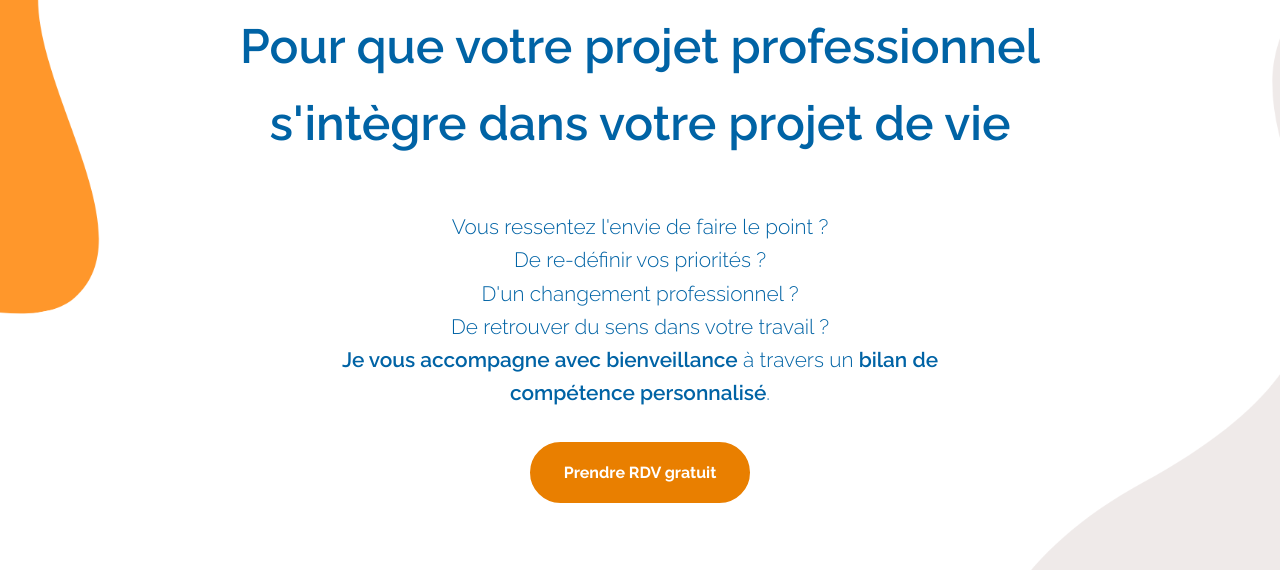
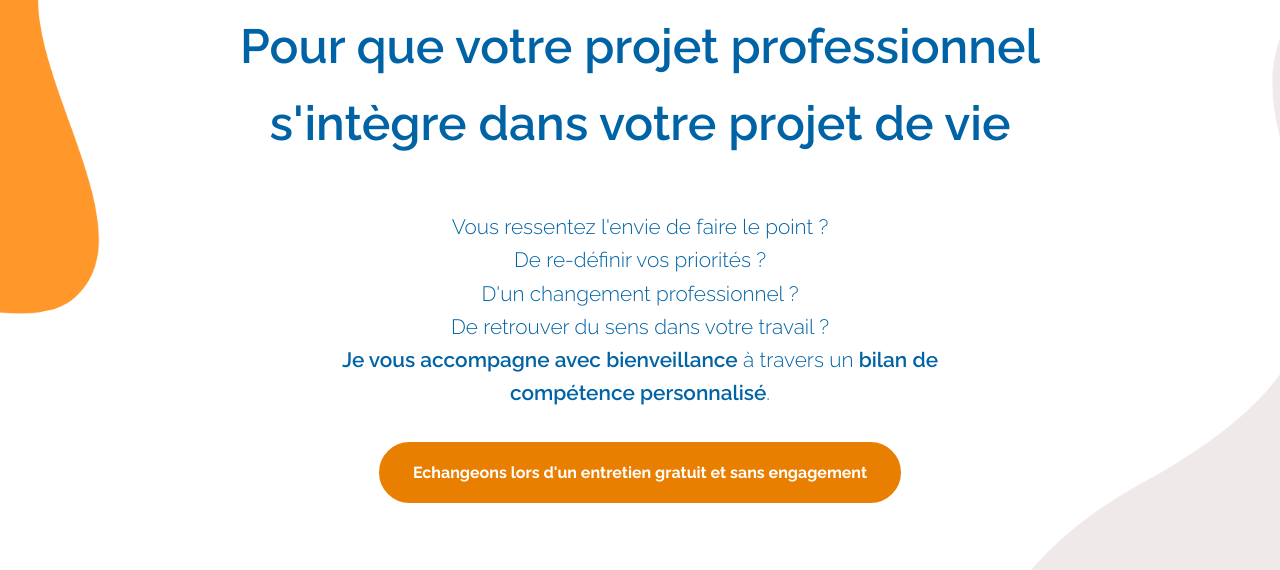
Before and after one commit to lvirard/enviedesens_website, a website: page index.html in a window 1280 px wide. Shown: the part 229-799 px from the top of the page. Drawn offline with nearby package versions, Linux system fonts and the light colour scheme.

Commit message:
feat:add link to calendly

```diff
--- a/index.html
+++ b/index.html
@@ -48,7 +48,7 @@
           D'un changement professionnel ? <br>
           De retrouver du sens dans votre travail ?<br>
         <strong>Je vous accompagne avec bienveillance</strong> à travers un <strong>bilan de compétence personnalisé</strong>.</p>
-        <a href="#contact" class="btn-primary">Prendre RDV gratuit</a>
+        <a href="https://calendly.com/vporez-l0sf/30min" class="btn-primary" target="_blank">Echangeons lors d'un entretien gratuit et sans engagement</a>
       </div>
     </section>
 
```
